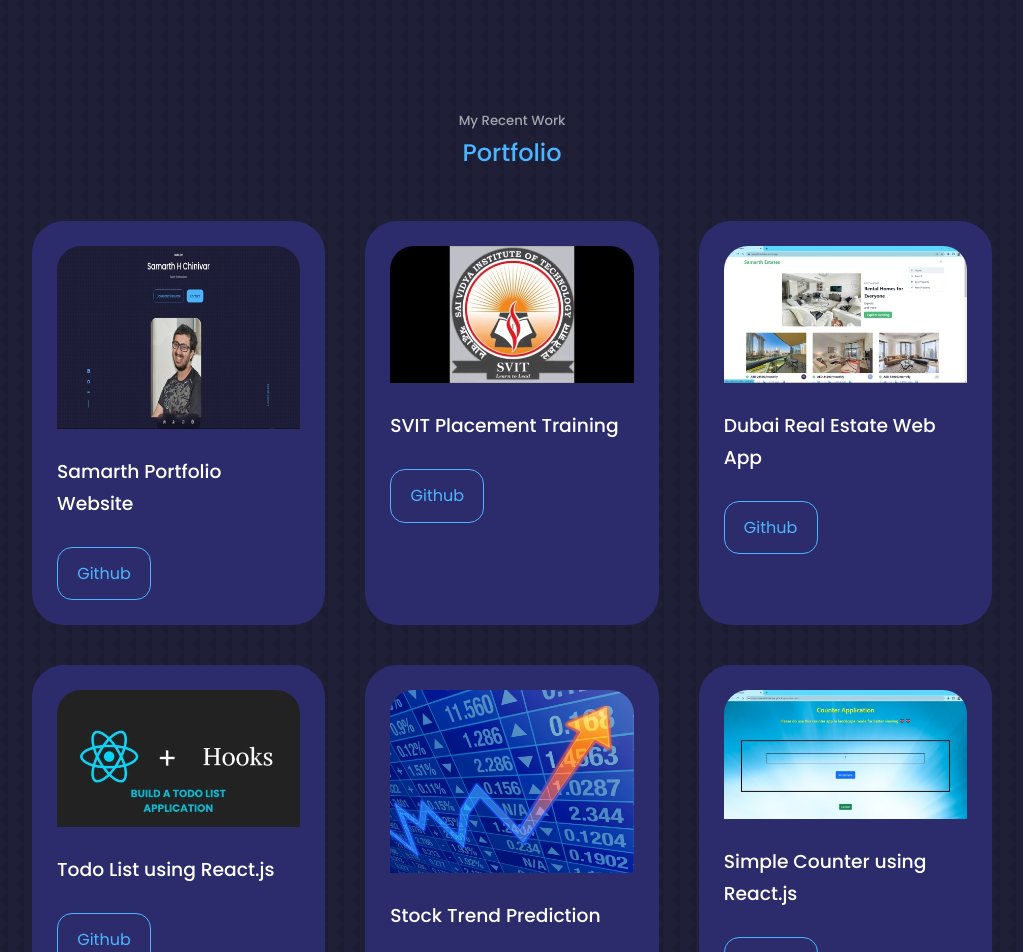
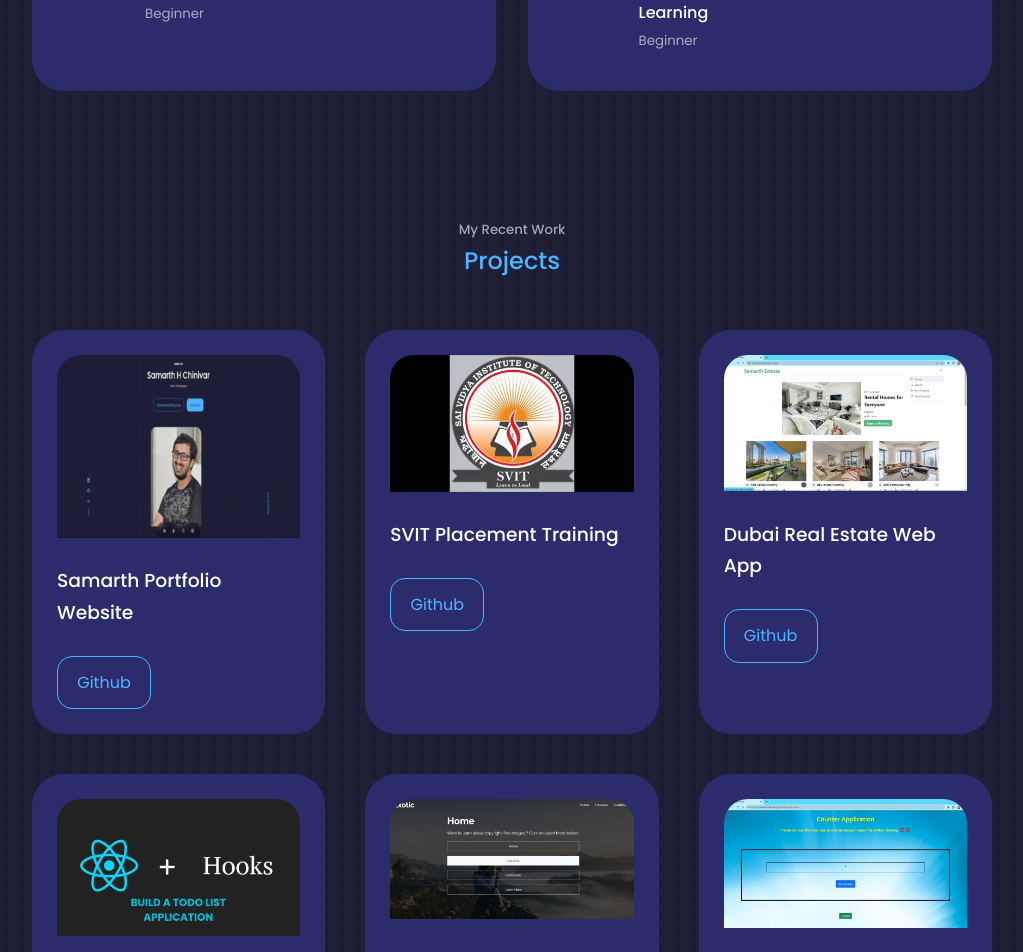
Before and after one commit to SamarthHChinivar/portfolio-website, a React (Create React App) app: page / in a window 1280 px wide. Shown: the part 2180-3132 px from the top of the page, without its empty margins (128-1151 px from the left). Built offline with nearby package versions, Linux system fonts and the light colour scheme; a web font is replaced by a local one.

Commit message:
Profile updated

```diff
--- a/package.json
+++ b/package.json
@@ -8,7 +8,6 @@
     "@testing-library/react": "^13.3.0",
     "@testing-library/user-event": "^13.5.0",
     "emailjs-com": "^3.2.0",
-    "firebase": "^9.19.0",
     "react": "^18.2.0",
     "react-dom": "^18.2.0",
     "react-icons": "^4.4.0",
--- a/src/App.jsx
+++ b/src/App.jsx
@@ -3,7 +3,7 @@
 import Nav from './components/nav/Nav'
 import About from './components/about/About'
 import Experience from './components/experience/Experience'
-import Portfolio from './components/portfolio/Portfolio'
+import Projects from './components/projects/Projects'
 import Contact from './components/contact/Contact'
 import Footer from './components/footer/Footer'
 
@@ -14,7 +14,7 @@
       <Nav/>
       <About/>
       <Experience/>
-      <Portfolio/>
+      <Projects/>
       <Contact/>
       <Footer/>
     </>
--- a/src/components/about/About.jsx
+++ b/src/components/about/About.jsx
@@ -31,7 +31,7 @@
             </article>
           </div>
 
-          <p>Hello, my name is <span>Samarth H Chinivar</span> and I am based in Bengaluru, India. My current ambition is to solve various real-life problems using ever-evolving technologies. I am highly motivated to find an opportunity to work in an organization where I can contribute my skills and make the best use of my potential to contribute to the organization's growth.</p>
+          <p>Hello, my name is <span>Samarth H Chinivar</span> and I am based in Bengaluru, India. With a strong foundation in computer science, I have honed my problem-solving and troubleshooting skills while gaining expertise in web technologies such as JavaScript, HTML, and CSS frameworks including Tailwind CSS and Bootstrap, as well as modern frameworks such as React.js and Next.js. My passion lies in creating efficient and user-friendly interfaces with a focus on performance optimization and usability. I am actively seeking an opportunity to contribute my skills to an organization's growth and make a positive impact.</p>
 
           <a href="#contact" className='btn btn-primary'>Let's Talk</a>
 
--- a/src/components/footer/Footer.jsx
+++ b/src/components/footer/Footer.jsx
@@ -14,7 +14,7 @@
         <li><a href="#">Home</a></li>
         <li><a href="#about">About</a></li>
         <li><a href="#experience">Experience</a></li>
-        <li><a href="#portfolio">Portfolio</a></li>
+        <li><a href="#projects">Projects</a></li>
         <li><a href="#contact">Contact</a></li>
       </ul>
 
--- a/src/components/header/Header.jsx
+++ b/src/components/header/Header.jsx
@@ -18,7 +18,7 @@
           <img src={ME} alt="samarth" title='Samarth' loading='lazy'/>
         </div>
 
-        <a href="#portfolio" className='scroll__down'>Scroll Down</a>
+        <a href="#projects" className='scroll__down'>Scroll Down</a>
       </div>
     </header>
   )
--- a/src/components/nav/Nav.jsx
+++ b/src/components/nav/Nav.jsx
@@ -14,7 +14,7 @@
       <a href="#" onClick={() => {setActiveNav('#')}} className={activeNav==='#' ? 'active':''} title='Home'><ImHome/></a>
       <a href="#about" onClick={() => {setActiveNav('#about')}} className={activeNav==='#about' ? 'active':''} title='About'><FaUserCheck/></a>
       <a href="#experience" onClick={() => {setActiveNav('#experience')}} className={activeNav==='#experience' ? 'active':''} title='Experience'><BiBookBookmark/></a>
-      <a href="#portfolio" onClick={() => {setActiveNav('#portfolio')}} className={activeNav==='#portfolio' ? 'active':''} title='Portfolio'><AiOutlineFundProjectionScreen/></a>
+      <a href="#projects" onClick={() => {setActiveNav('#projects')}} className={activeNav==='#projects' ? 'active':''} title='Projects'><AiOutlineFundProjectionScreen/></a>
       <a href="#contact" onClick={() => {setActiveNav('#contact')}} className={activeNav==='#contact' ? 'active':''} title='Contact'><MdContacts/></a>
     </nav>
   )
--- a/src/components/portfolio/Portfolio.jsx
+++ b/src/components/projects/Projects.jsx
@@ -1,5 +1,5 @@
 import React from 'react'
-import './portfolio.css'
+import './projects.css'
 import IMG1 from '../../assets/portfolio1.jpg'
 import IMG2 from '../../assets/portfolio2.jpg'
 import IMG3 from '../../assets/portfolio3.jpg'
@@ -40,8 +40,8 @@
   {
     id: 5,
     image: IMG5,
-    title: 'Stock Trend Prediction',
-    github: 'https://github.com/SamarthHChinivar/stock-python'
+    title: 'Exotic Gallery',
+    github: 'https://github.com/SamarthHChinivar/exotic-gallery'
   } ,
 
   {
@@ -52,11 +52,11 @@
   } ,
 ]
 
-const Portfolio = () => {
+const Projects = () => {
   return (
-    <section id='portfolio'>
+    <section id='projects'>
       <h5>My Recent Work</h5>
-      <h2>Portfolio</h2>
+      <h2>Projects</h2>
 
       <div className="container container__portfolio">
         {
@@ -81,4 +81,4 @@
   )
 }
 
-export default Portfolio
+export default Projects
```
Also changed, not shown: src/assets/portfolio1.jpg, src/assets/portfolio5.jpg, src/components/projects/projects.css (renamed from src/components/portfolio/portfolio.css).
